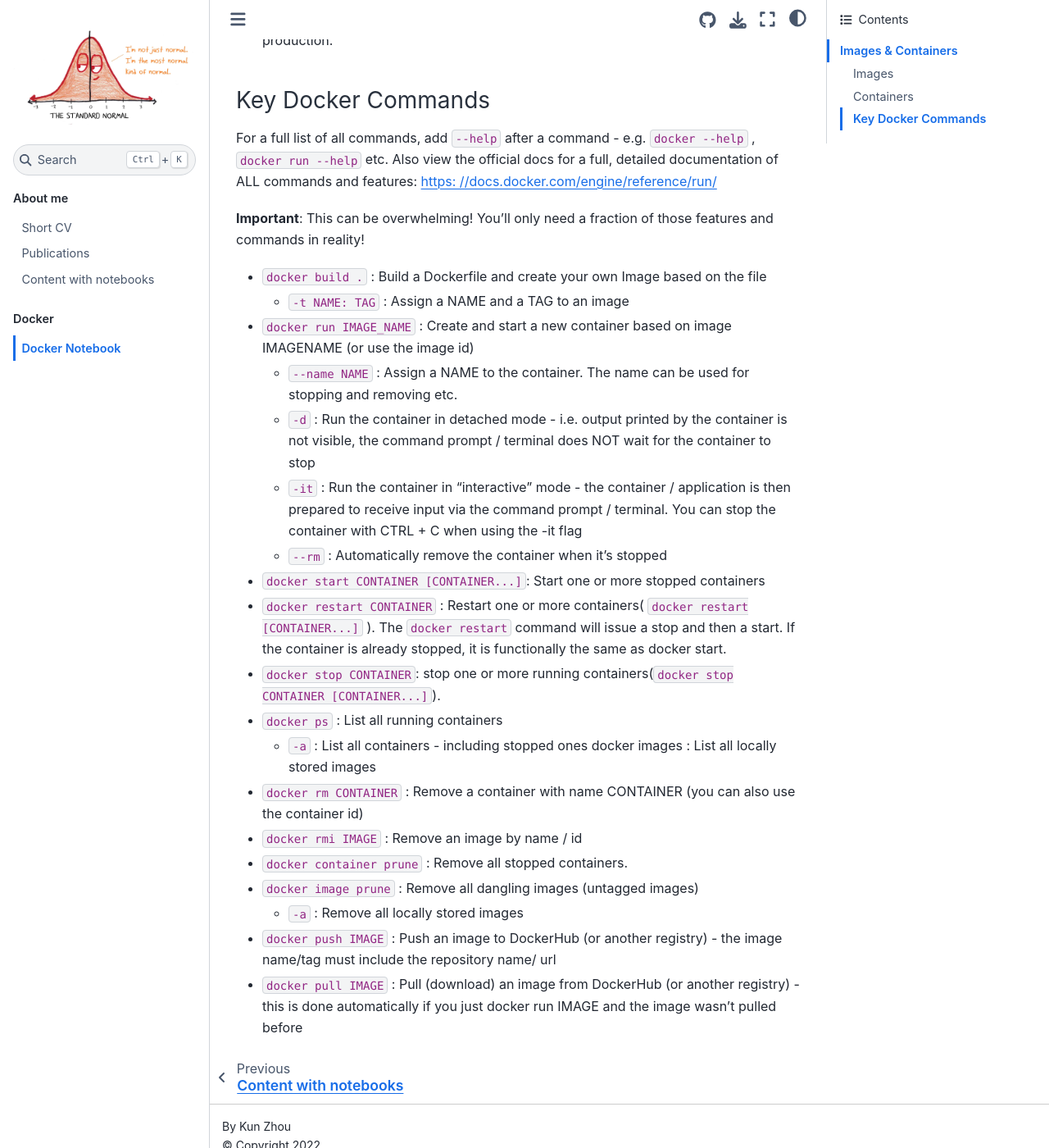
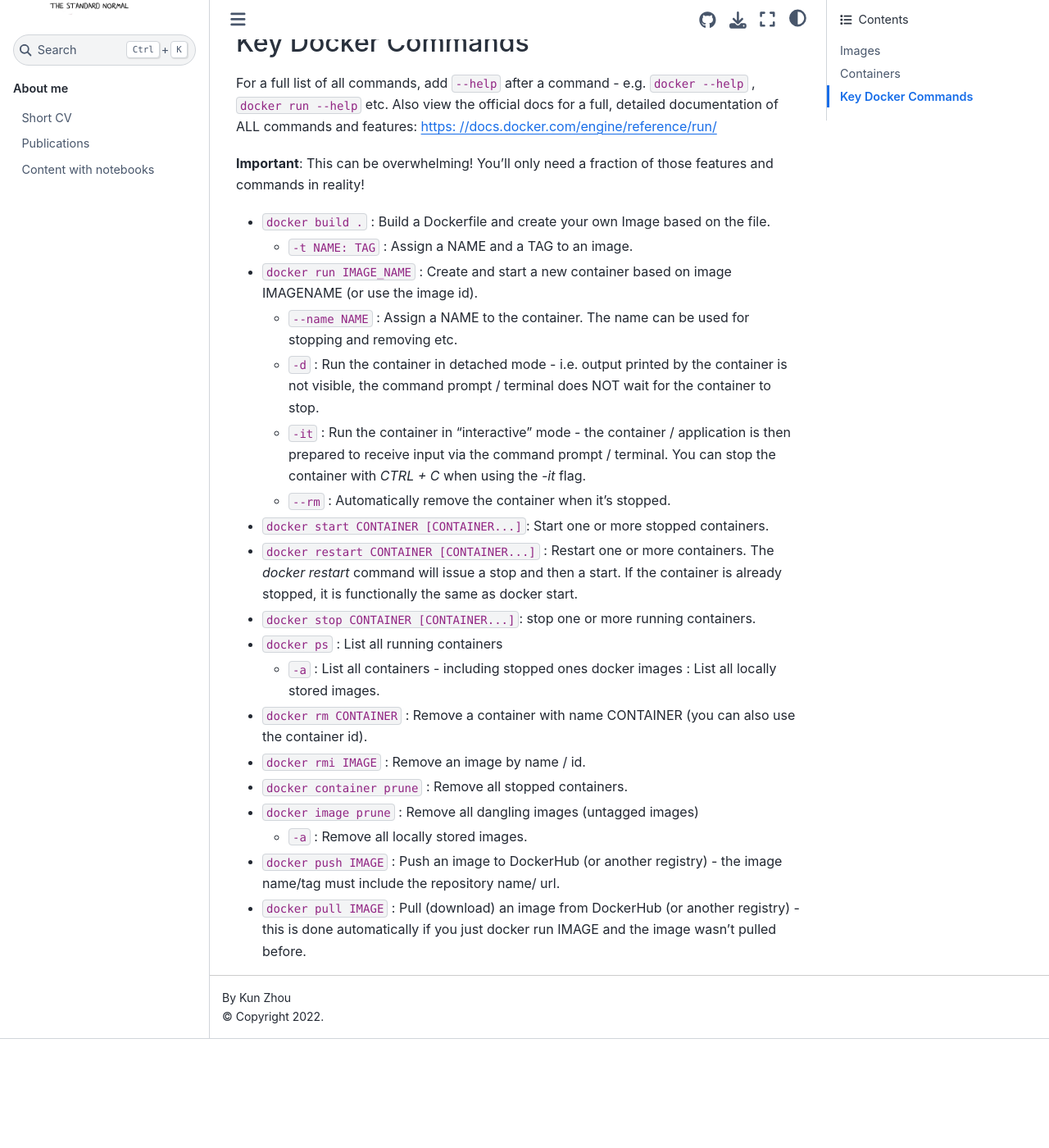
Before and after one commit to kunzhoudk/kzspace, a Jupyter Book: the page built from docker/01-images-containers.md, in a window 1280 px wide and 1400 px high, scrolled down 861 px. Shown: the whole window at 82% size. Built offline with Jupyter Book 1.0.4 settings and Sphinx 7.4.7 and the Sphinx Book theme 1.1.4, drawn with Linux system fonts in a browser that asks for light colours; pages that are not in the unit, such as notebooks, are missing from menus; after the commit the page ends 2128 px from its top, so only the background shows below that; some of the changed text lies outside the part shown.

```diff
--- a/docker/docker-notebook.md
+++ b/docker/01-images-containers.md
@@ -1,10 +1,8 @@
-# Docker Notebook
+#  Images & Containers
 
 This is the notebook for the Udemy course - Learn Docker, Docker Compose, Multi-Container Projects, Deployment and all about Kubernetes from the ground up!
 
-## Images & Containers
-
-### Images
+## Images
 
 * Images are blueprints / templates for containers. They are **read-only** and contain the application(e.g. codes) as well as the necessary application environment (operating system, runtimes, tools, ...).
 
@@ -15,7 +13,7 @@
 
 * The `CMD` instruction is special: It's not executed when the image is built but when a container is created and started based on that image.
 
-### Containers
+## Containers
 
 * Containers are running instances of Images. When you create a container (via `docker run IMAGE_ID`), a thin read-write layer is added on top of the Image.
 
@@ -23,43 +21,43 @@
 
 * You need to create and start a Container to start the application which is inside of a Container. So it's Containers which are in the end executed - both in development and production.
 
-### Key Docker Commands
+## Key Docker Commands
 
 For a full list of all commands, add `--help` after a command - e.g. `docker --help` , `docker run --help` etc.
 Also view the official docs for a full, detailed documentation of ALL commands and features: [https: //docs.docker.com/engine/reference/run/](https://docs.docker.com/engine/reference/run/)
 
 **Important**: This can be overwhelming! You'll only need a fraction of those features and commands in reality!
 
-* `docker build .` : Build a Dockerfile and create your own Image based on the file
-  + `-t NAME: TAG` : Assign a NAME and a TAG to an image
+* `docker build .` : Build a Dockerfile and create your own Image based on the file.
+  + `-t NAME: TAG` : Assign a NAME and a TAG to an image.
 
-* `docker run IMAGE_NAME` : Create and start a new container based on image IMAGENAME (or use the image id)
+* `docker run IMAGE_NAME` : Create and start a new container based on image IMAGENAME (or use the image id).
   + `--name NAME` : Assign a NAME to the container. The name can be used for stopping and removing etc.
 
-  + `-d` : Run the container in detached mode - i.e. output printed by the container is not visible, the command prompt / terminal does NOT wait for the container to stop
+  + `-d` : Run the container in detached mode - i.e. output printed by the container is not visible, the command prompt / terminal does NOT wait for the container to stop.
 
-  + `-it` : Run the container in "interactive" mode - the container / application is then prepared to receive input via the command prompt / terminal. You can stop the container with CTRL + C when using the -it flag
+  + `-it` : Run the container in "interactive" mode - the container / application is then prepared to receive input via the command prompt / terminal. You can stop the container with *CTRL + C* when using the *-it* flag.
 
-  + `--rm` : Automatically remove the container when it's stopped
+  + `--rm` : Automatically remove the container when it's stopped.
 
-* `docker start CONTAINER [CONTAINER...]`: Start one or more stopped containers
+* `docker start CONTAINER [CONTAINER...]`: Start one or more stopped containers.
 
-* `docker restart CONTAINER` : Restart one or more containers( `docker restart [CONTAINER...]` ). The `docker restart` command will issue a stop and then a start. If the container is already stopped, it is functionally the same as docker start.
+* `docker restart CONTAINER [CONTAINER...]` : Restart one or more containers. The *docker restart* command will issue a stop and then a start. If the container is already stopped, it is functionally the same as docker start.
 
-* `docker stop CONTAINER`: stop one or more running containers(`docker stop CONTAINER [CONTAINER...]`).
+* `docker stop CONTAINER [CONTAINER...]`: stop one or more running containers.
 
 * `docker ps` : List all running containers
-  + `-a` : List all containers - including stopped ones docker images : List all locally stored images
+  + `-a` : List all containers - including stopped ones docker images : List all locally stored images.
 
-* `docker rm CONTAINER` : Remove a container with name CONTAINER (you can also use the container id)
+* `docker rm CONTAINER` : Remove a container with name CONTAINER (you can also use the container id).
 
-* `docker rmi IMAGE` : Remove an image by name / id
+* `docker rmi IMAGE` : Remove an image by name / id.
 
 * `docker container prune` : Remove all stopped containers.
 
 * `docker image prune` : Remove all dangling images (untagged images)
-  + `-a` : Remove all locally stored images
+  + `-a` : Remove all locally stored images.
 
-* `docker push IMAGE` : Push an image to DockerHub (or another registry) - the image name/tag must include the repository name/ url
+* `docker push IMAGE` : Push an image to DockerHub (or another registry) - the image name/tag must include the repository name/ url.
 
-* `docker pull IMAGE` : Pull (download) an image from DockerHub (or another registry) - this is done automatically if you just docker run IMAGE and the image wasn't pulled before
+* `docker pull IMAGE` : Pull (download) an image from DockerHub (or another registry) - this is done automatically if you just docker run IMAGE and the image wasn't pulled before.
```
Also changed, not shown: docker/02-data-volumes.md (added, +68 -0 lines).
